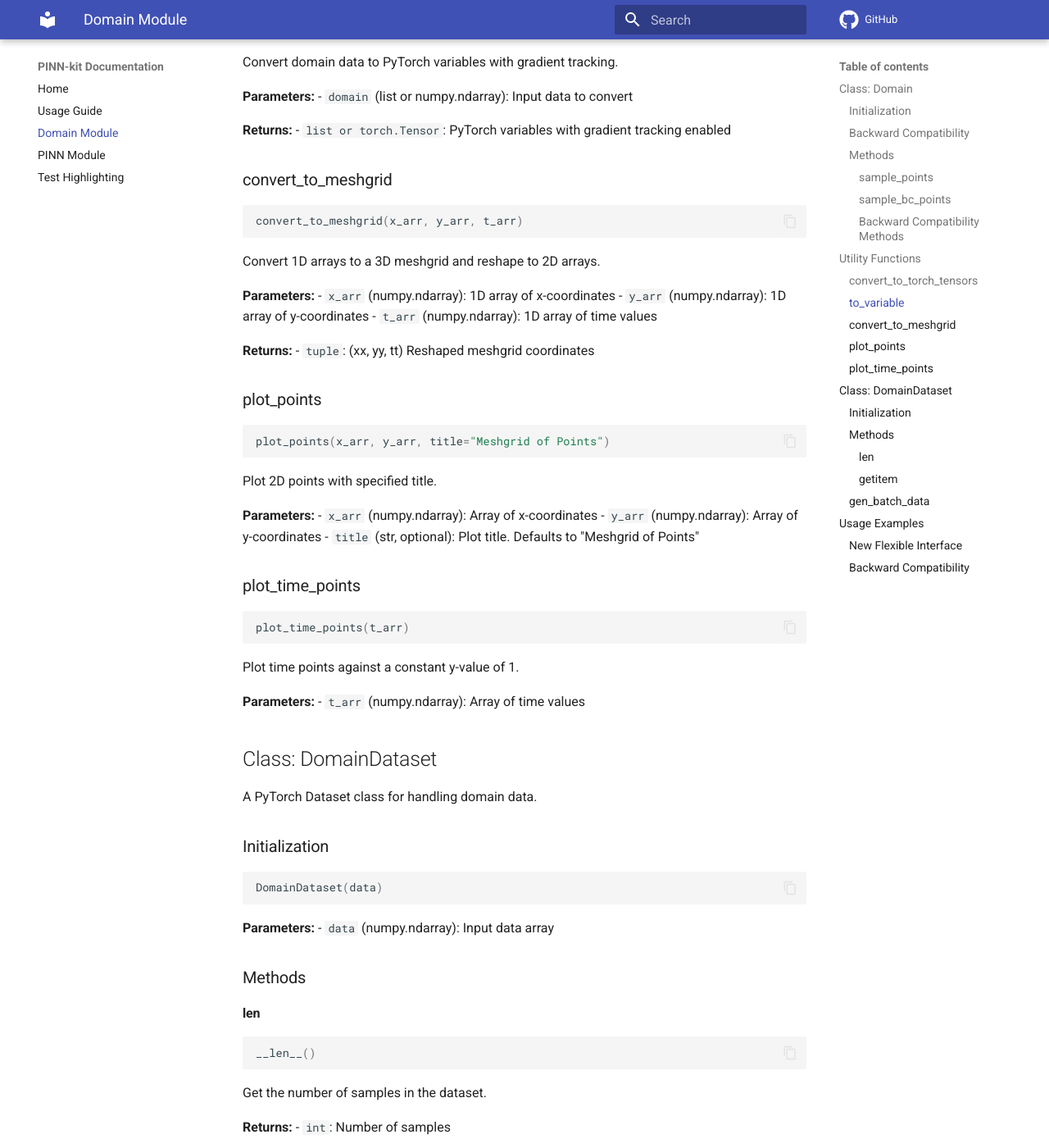
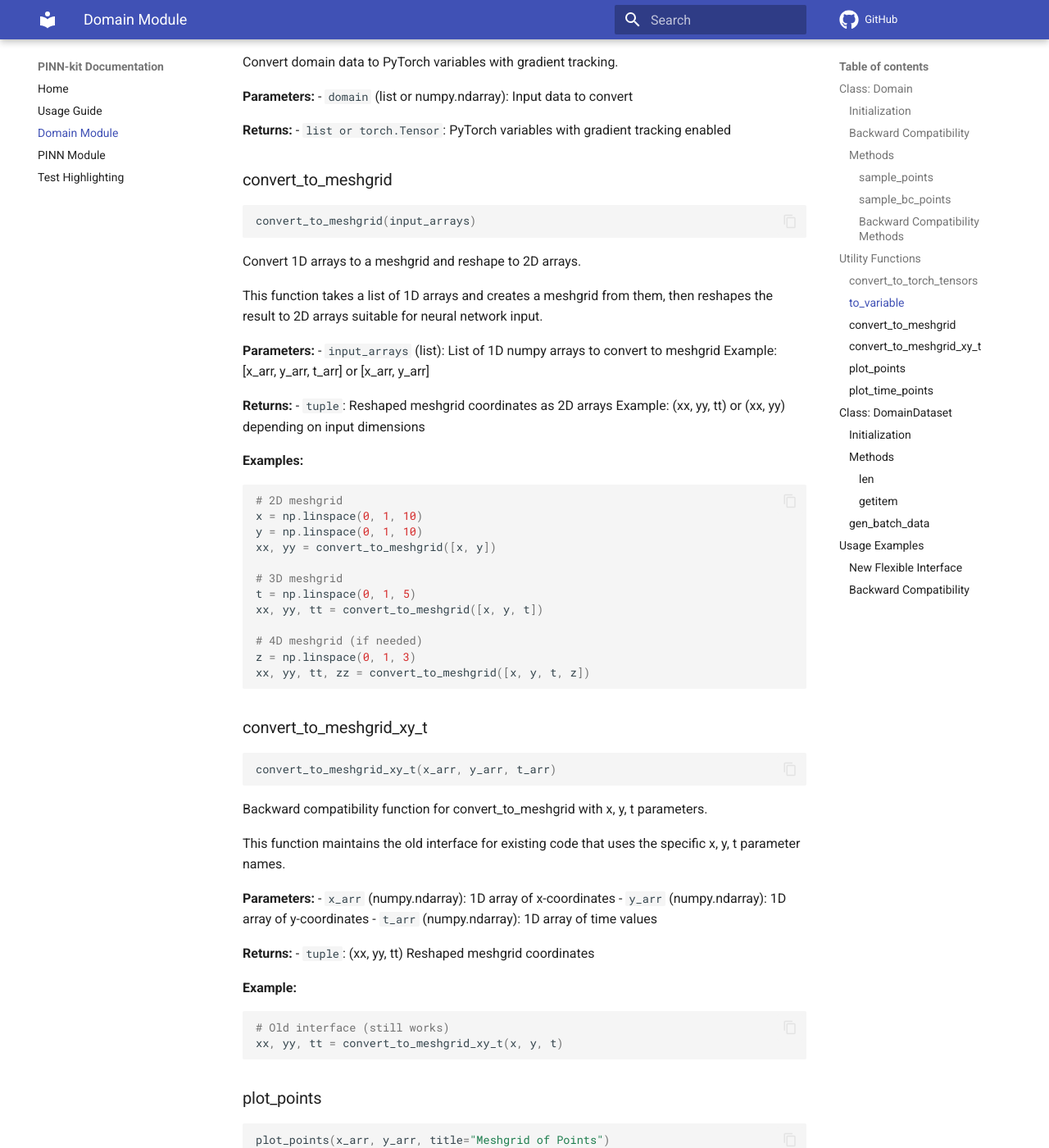
Before and after one commit to fraqtal-technologies/PINN-kit, an MkDocs documentation site: the page built from docs/Domain.md, in a window 1280 px wide and 1400 px high, scrolled down 3230 px. Shown: the whole window at 82% size. Built offline with MkDocs 1.6.1 and Material for MkDocs 9.7.7, drawn with Linux system fonts in a browser that asks for light colours; comment, search, counter and statistics services are not loaded; some of the changed text lies outside the part shown.

Commit message:
made modification to the domain etc.

````diff
--- a/docs/Domain.md
+++ b/docs/Domain.md
@@ -165,9 +165,45 @@ Convert domain data to PyTorch variables with gradient tracking.
 
 ### convert_to_meshgrid
 ```python
-convert_to_meshgrid(x_arr, y_arr, t_arr)
+convert_to_meshgrid(input_arrays)
 ```
-Convert 1D arrays to a 3D meshgrid and reshape to 2D arrays.
+Convert 1D arrays to a meshgrid and reshape to 2D arrays.
+
+This function takes a list of 1D arrays and creates a meshgrid from them,
+then reshapes the result to 2D arrays suitable for neural network input.
+
+**Parameters:**
+- `input_arrays` (list): List of 1D numpy arrays to convert to meshgrid
+  Example: [x_arr, y_arr, t_arr] or [x_arr, y_arr]
+
+**Returns:**
+- `tuple`: Reshaped meshgrid coordinates as 2D arrays
+  Example: (xx, yy, tt) or (xx, yy) depending on input dimensions
+
+**Examples:**
+```python
+# 2D meshgrid
+x = np.linspace(0, 1, 10)
+y = np.linspace(0, 1, 10)
+xx, yy = convert_to_meshgrid([x, y])
+
+# 3D meshgrid
+t = np.linspace(0, 1, 5)
+xx, yy, tt = convert_to_meshgrid([x, y, t])
+
+# 4D meshgrid (if needed)
+z = np.linspace(0, 1, 3)
+xx, yy, tt, zz = convert_to_meshgrid([x, y, t, z])
+```
+
+### convert_to_meshgrid_xy_t
+```python
+convert_to_meshgrid_xy_t(x_arr, y_arr, t_arr)
+```
+Backward compatibility function for convert_to_meshgrid with x, y, t parameters.
+
+This function maintains the old interface for existing code that uses
+the specific x, y, t parameter names.
 
 **Parameters:**
 - `x_arr` (numpy.ndarray): 1D array of x-coordinates
@@ -176,6 +212,12 @@ Convert 1D arrays to a 3D meshgrid and reshape to 2D arrays.
 
 **Returns:**
 - `tuple`: (xx, yy, tt) Reshaped meshgrid coordinates
+
+**Example:**
+```python
+# Old interface (still works)
+xx, yy, tt = convert_to_meshgrid_xy_t(x, y, t)
+```
 
 ### plot_points
 ```python
@@ -275,6 +317,17 @@ x_arr, y_arr, t_arr = domain.sample_bc_points(
 # Convert to PyTorch tensors
 tensors = convert_to_torch_tensors([x_arr, y_arr, t_arr])
 
+# Create meshgrid from 1D arrays
+x_1d = np.linspace(-1, 1, 50)
+y_1d = np.linspace(-1, 1, 50)
+t_1d = np.linspace(0, 1, 10)
+
+# Create 3D meshgrid
+xx, yy, tt = convert_to_meshgrid([x_1d, y_1d, t_1d])
+
+# Create 2D meshgrid (for spatial problems)
+xx_2d, yy_2d = convert_to_meshgrid([x_1d, y_1d])
+
 # Create batches for training
 batches = gen_batch_data([x_arr, y_arr, t_arr], batch_size=32)
 
@@ -295,4 +348,7 @@ x_arr, y_arr, t_arr = domain.sample_points_xy_t(
 )
 
 x_arr, y_arr, t_arr = domain.sample_bc_points_xy_t(0, 0, 100)
+
+# Use old-style meshgrid function
+xx, yy, tt = convert_to_meshgrid_xy_t(x_1d, y_1d, t_1d)
 ```
--- a/pyproject.toml
+++ b/pyproject.toml
@@ -4,7 +4,7 @@ build-backend = "hatchling.build"
 
 [project]
 name = "pinn_kit"
-version = "0.1.2"
+version = "0.1.4"
 authors = [
     { name = "Shivani", email = "shivani@example.com" },
 ]
--- a/setup.py
+++ b/setup.py
@@ -2,7 +2,7 @@ from setuptools import setup, find_packages
 
 setup(
     name="pinn_kit",
-    version="0.1.1",
+    version="0.1.4",
     packages=find_packages(where="src"),
     package_dir={"": "src"},
     install_requires=[
````
Also changed, not shown: README.md (+24 -6 lines), 2 other files.
